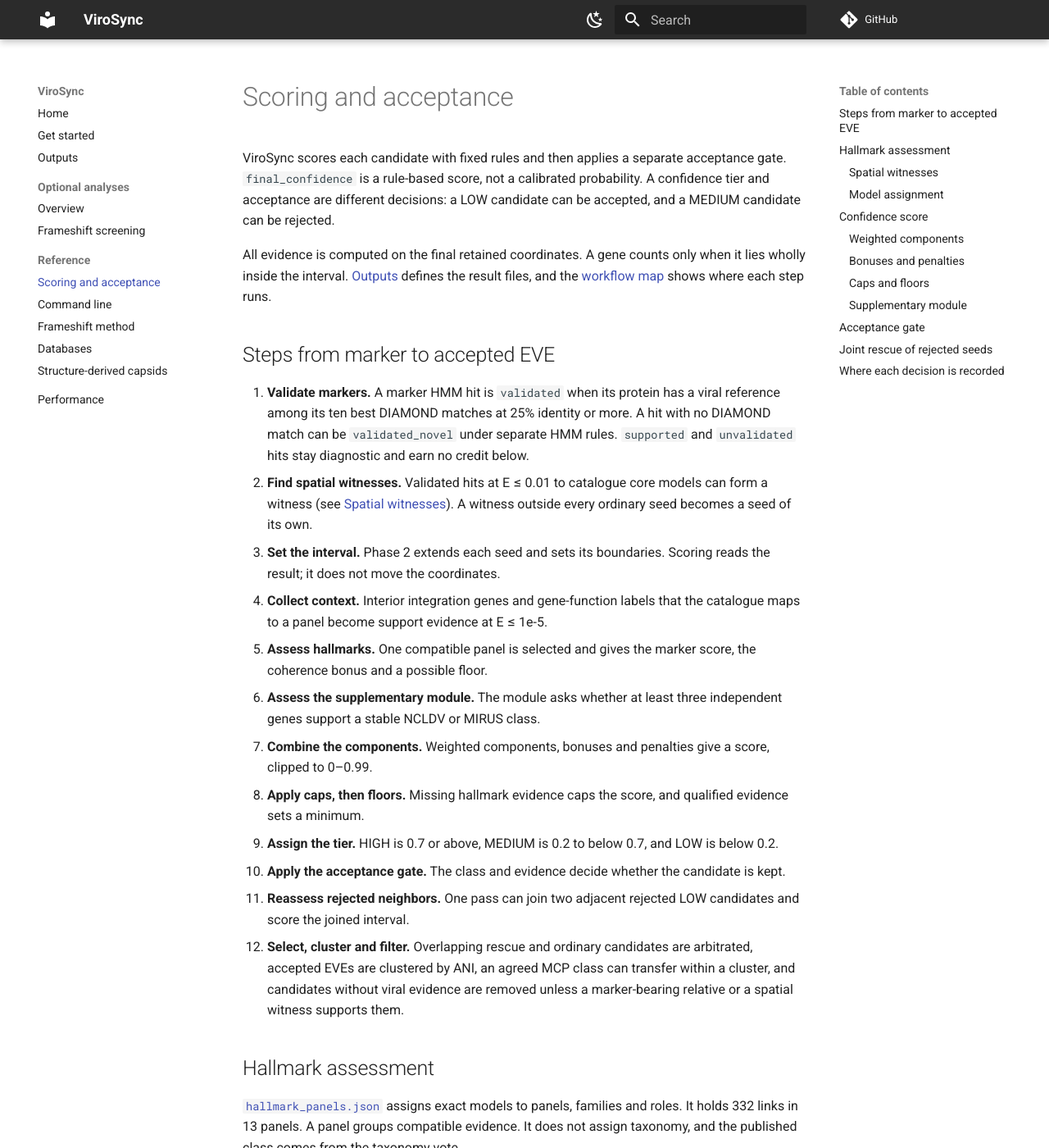
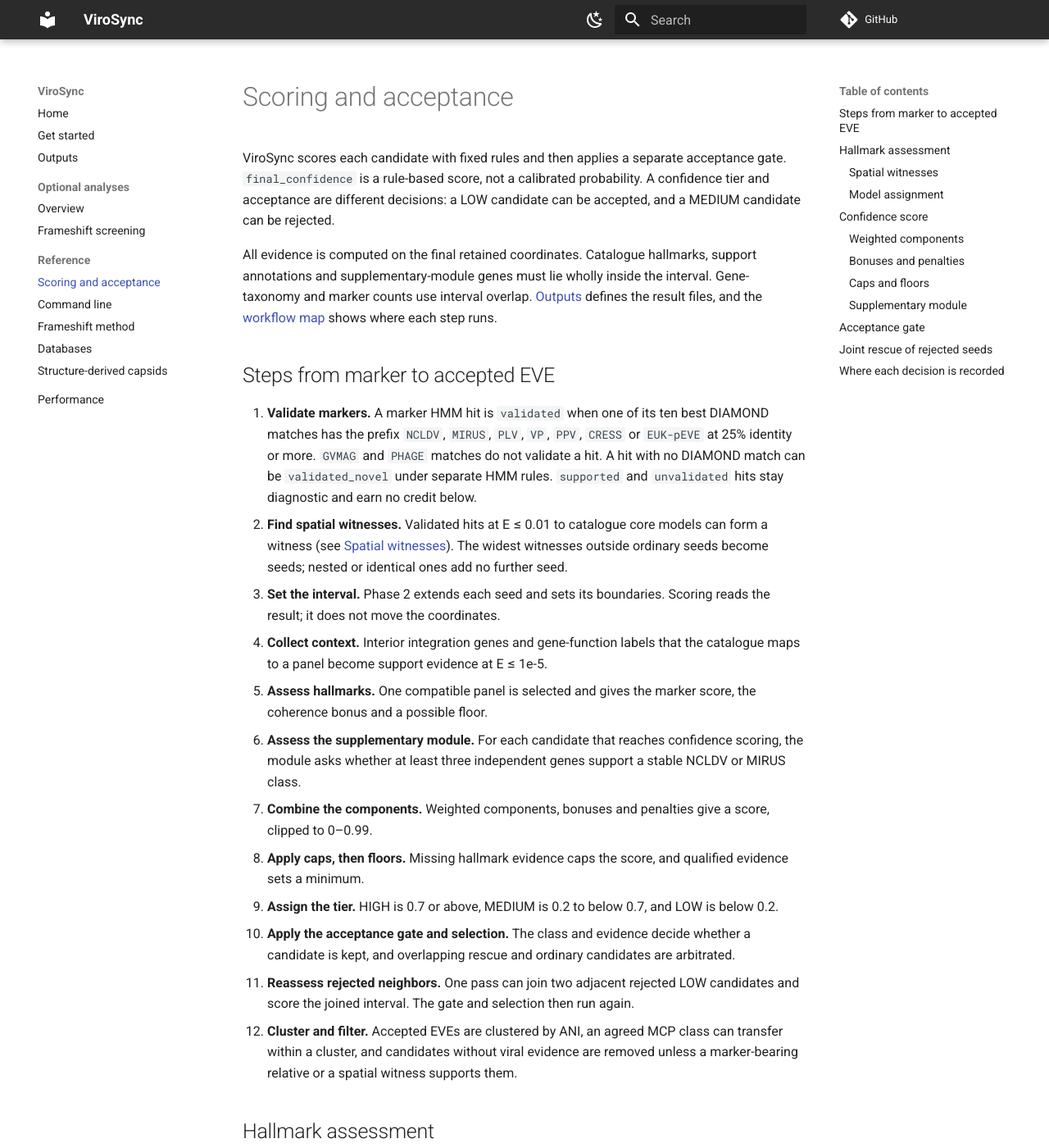
Before and after one commit to NeLLi-team/virosync, an MkDocs documentation site: the page built from docs/reference/scoring.md, in a window 1280 px wide and 1400 px high. Shown: the whole window at 82% size. Built offline with MkDocs 1.6.1 and Material for MkDocs 9.7.7, drawn with Linux system fonts in a browser that asks for light colours; comment, search, counter and statistics services are not loaded; some of the changed text lies outside the part shown.

Commit message:
docs(scoring): correct claims after adversarial review
Fix the containment rule, validation prefixes, witness seeds, panel
tie, family vote, EUK and size penalties, and the module scope. Remove
the taxonomy-distribution bonuses from the active terms: the native flow
does not fill their inputs, so both stay at zero.

Reorder the map: domains precede integration annotation, and acceptance
runs with joint rescue before ANI transfer. Rename the early station
Spatial witnesses, and state current curation in the bundle page.

```diff
--- a/docs/reference/scoring.md
+++ b/docs/reference/scoring.md
@@ -5,42 +5,47 @@
 probability. A confidence tier and acceptance are different decisions: a LOW
 candidate can be accepted, and a MEDIUM candidate can be rejected.
 
-All evidence is computed on the final retained coordinates. A gene counts only
-when it lies wholly inside the interval. [Outputs](../METHODS.md) defines the
-result files, and the [workflow map](https://github.com/NeLLi-team/virosync#workflow)
+All evidence is computed on the final retained coordinates. Catalogue hallmarks,
+support annotations and supplementary-module genes must lie wholly inside the
+interval. Gene-taxonomy and marker counts use interval overlap.
+[Outputs](../METHODS.md) defines the result files, and the [workflow map](https://github.com/NeLLi-team/virosync#workflow)
 shows where each step runs.
 
 ## Steps from marker to accepted EVE
 
-1. **Validate markers.** A marker HMM hit is `validated` when its protein has a
-   viral reference among its ten best DIAMOND matches at 25% identity or more.
-   A hit with no DIAMOND match can be `validated_novel` under separate HMM rules.
-   `supported` and `unvalidated` hits stay diagnostic and earn no credit below.
+1. **Validate markers.** A marker HMM hit is `validated` when one of its ten best
+   DIAMOND matches has the prefix `NCLDV`, `MIRUS`, `PLV`, `VP`, `PPV`, `CRESS` or
+   `EUK-pEVE` at 25% identity or more. `GVMAG` and `PHAGE` matches do not validate
+   a hit. A hit with no DIAMOND match can be `validated_novel` under separate HMM
+   rules. `supported` and `unvalidated` hits stay diagnostic and earn no credit
+   below.
 2. **Find spatial witnesses.** Validated hits at E ≤ 0.01 to catalogue core models
-   can form a witness (see [Spatial witnesses](#spatial-witnesses)). A witness
-   outside every ordinary seed becomes a seed of its own.
+   can form a witness (see [Spatial witnesses](#spatial-witnesses)). The widest
+   witnesses outside ordinary seeds become seeds; nested or identical ones add no
+   further seed.
 3. **Set the interval.** Phase 2 extends each seed and sets its boundaries. Scoring
    reads the result; it does not move the coordinates.
 4. **Collect context.** Interior integration genes and gene-function labels that
    the catalogue maps to a panel become support evidence at E ≤ 1e-5.
 5. **Assess hallmarks.** One compatible panel is selected and gives the marker
    score, the coherence bonus and a possible floor.
-6. **Assess the supplementary module.** The module asks whether at least three
-   independent genes support a stable NCLDV or MIRUS class.
+6. **Assess the supplementary module.** For each candidate that reaches
+   confidence scoring, the module asks whether at least three independent genes
+   support a stable NCLDV or MIRUS class.
 7. **Combine the components.** Weighted components, bonuses and penalties give a
    score, clipped to 0–0.99.
 8. **Apply caps, then floors.** Missing hallmark evidence caps the score, and
    qualified evidence sets a minimum.
 9. **Assign the tier.** HIGH is 0.7 or above, MEDIUM is 0.2 to below 0.7, and LOW
    is below 0.2.
-10. **Apply the acceptance gate.** The class and evidence decide whether the
-    candidate is kept.
+10. **Apply the acceptance gate and selection.** The class and evidence decide
+    whether a candidate is kept, and overlapping rescue and ordinary candidates are
+    arbitrated.
 11. **Reassess rejected neighbors.** One pass can join two adjacent rejected LOW
-    candidates and score the joined interval.
-12. **Select, cluster and filter.** Overlapping rescue and ordinary candidates are
-    arbitrated, accepted EVEs are clustered by ANI, an agreed MCP class can transfer
-    within a cluster, and candidates without viral evidence are removed unless a
-    marker-bearing relative or a spatial witness supports them.
+    candidates and score the joined interval. The gate and selection then run again.
+12. **Cluster and filter.** Accepted EVEs are clustered by ANI, an agreed MCP class
+    can transfer within a cluster, and candidates without viral evidence are
+    removed unless a marker-bearing relative or a spatial witness supports them.
 
 ## Hallmark assessment
 
@@ -54,7 +59,7 @@
 or several families on one protein, do not add cores.
 
 The panel with the most cores wins. Ties go to more strong cores, then capsid
-presence, then more compatible families, then panel name.
+presence, then more compatible families, then the panel name that sorts last.
 
 | Quantity | Rule |
 | --- | --- |
@@ -142,17 +147,17 @@
 | --- | --- | --- |
 | Domain agreement | Seed cluster 1 and InterProScan score ≥ 0.5 | +0.03 |
 | Boundary and composition | Boundary confidence ≥ 0.9 and composition ≥ 0.6 | +0.03 |
-| Family consistency | Region, taxonomy, marker and domain families agree | up to +0.05 |
-| Viral taxonomy distribution | Viral score ≥ 0.6 | min(0.15, (score − 0.4) × 0.5) |
-| Host divergence | Divergence from the host baseline ≥ 0.5 | min(0.20, 0.05 + (divergence − 0.5) × 0.3) |
+| Family consistency | Two region, taxonomy, marker or domain votes for one NCLDV, MIRUS or PPV family; three or more | +0.04; +0.05 |
 | Viral enrichment | Viral-gene fraction ≥ 0.15 | min(0.12, fraction × 0.4) |
 | Hallmark coherence | Compatible families beyond the first | See the table above |
 | Structural | Optional structural analysis | 0.15 × structural score |
-| EUK penalty | Genes with three high-identity eukaryotic hits and no viral hit | up to −0.12 |
-| Size penalty | One, two or three genes, without a strong capsid core | −0.15, −0.08 or −0.04 |
+| EUK penalty | Fraction of genes with three eukaryotic hits at 70% identity or more and no viral hit, × 0.20; or, above 80% high-identity eukaryotic genes and below 10% viral genes, that fraction × 0.12. The larger term applies | up to −0.12 |
+| Size penalty | One, two or three genes, without full capsid credit (capsid fraction 1) | −0.15, −0.08 or −0.04 |
 
-A viral taxonomy-distribution score of 0.4 or more reduces the EUK penalty by that
-score, with the reduction capped at 0.8.
+A family vote from taxonomy needs a dominant-family fraction of 0.25 or more, and a
+marker vote needs a positive marker-complement score. The scorer also holds
+taxonomy-distribution and host-divergence bonuses. The default flow does not
+produce their inputs, so both stay at zero.
 
 ### Caps and floors
 
@@ -172,15 +177,17 @@
 
 ### Supplementary module
 
-The module runs for every candidate and lifts only the zero-core cap and the LOW
-gate below. It adds no score term. A candidate is eligible when:
+The module runs for every candidate that reaches confidence scoring, and it lifts
+only the zero-core cap and the LOW gate below. It adds no score term. A candidate
+is eligible when:
 
 - The LOW and MEDIUM class resolvers agree on `NCLDV` or `MIRUS`.
 - At least three nonoverlapping genes inside the interval each have a retained
   hit of that class at 25% identity or more, E ≤ 1e-5 and query coverage of 50%
   or more per alignment.
 - The viral bitscore of each counted gene exceeds its best nuclear or prokaryotic
-  hit. Organelle hits are reported as ambiguity and are not comparators.
+  hit, when the gene has one. Organelle hits are reported as ambiguity and are not
+  comparators.
 
 ## Acceptance gate
 
```
Also changed, not shown: docs/METHODS.md (+18 -22 lines), docs/RESOURCE_BUNDLE.md (+7 -10 lines), docs/virosync_workflow.png, 2 other files.
